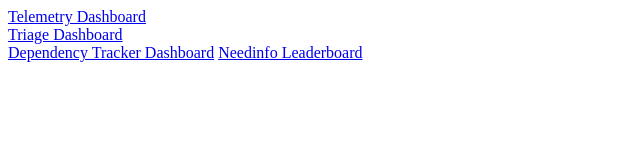
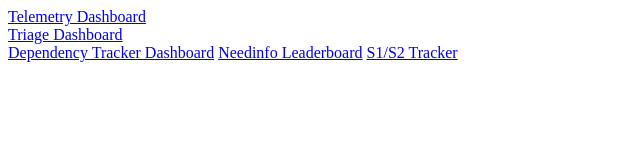
Before and after one commit to FirefoxGraphics/firefoxgraphics.github.io, a plain HTML site: page index.html in a window 1280 px wide. Shown: the whole page, without its empty margins (0-640 px from the left). Drawn offline with Linux system fonts and the light colour scheme.

Commit message:
Added the 's1s2' dashboard entry

```diff
--- a/index.html
+++ b/index.html
@@ -7,5 +7,6 @@
     <a href="triage/">Triage Dashboard</a><br>
     <a href="meta-bug/">Dependency Tracker Dashboard</a>
     <a href="needinfo/">Needinfo Leaderboard</a>
+    <a href="s1s2/">S1/S2 Tracker</a>
 </body>
 </html>
```
